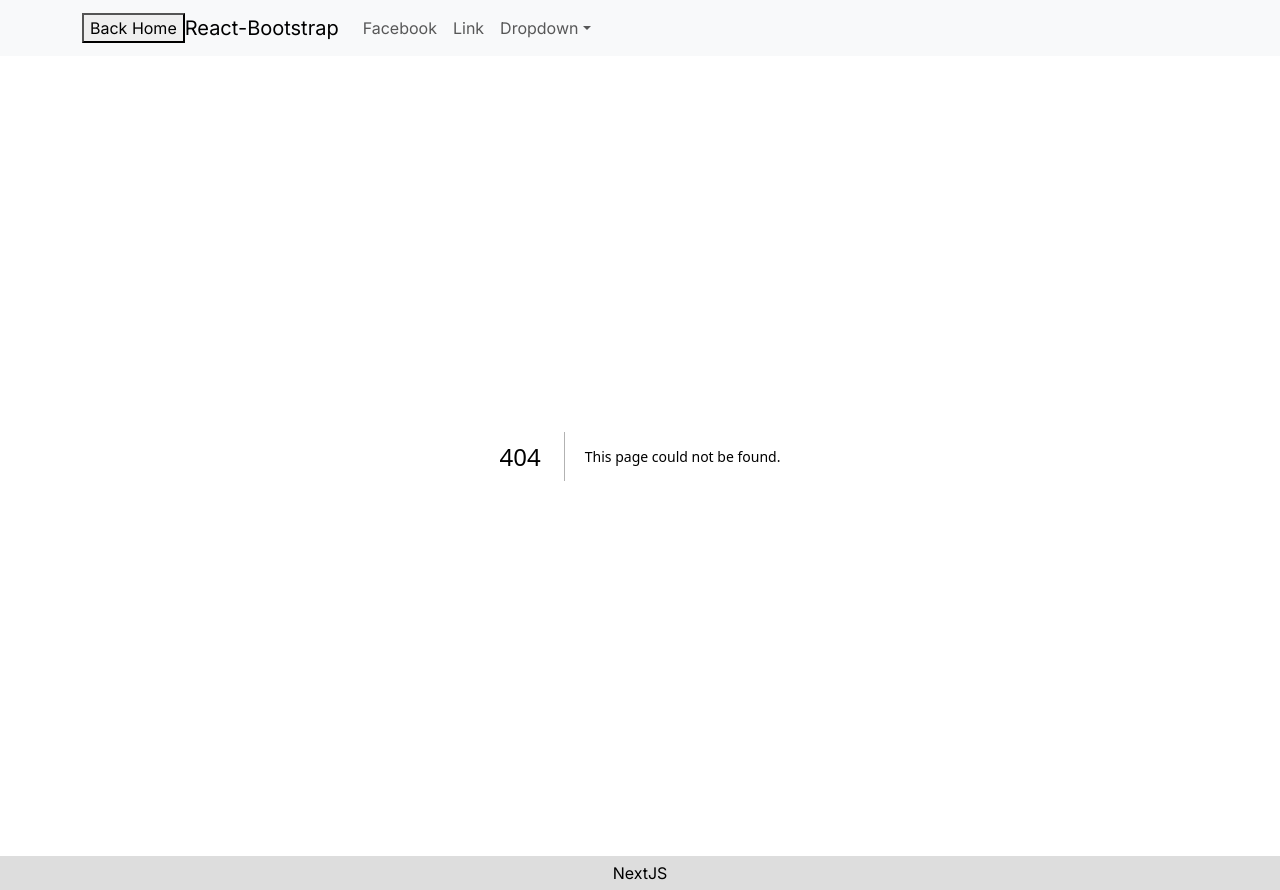
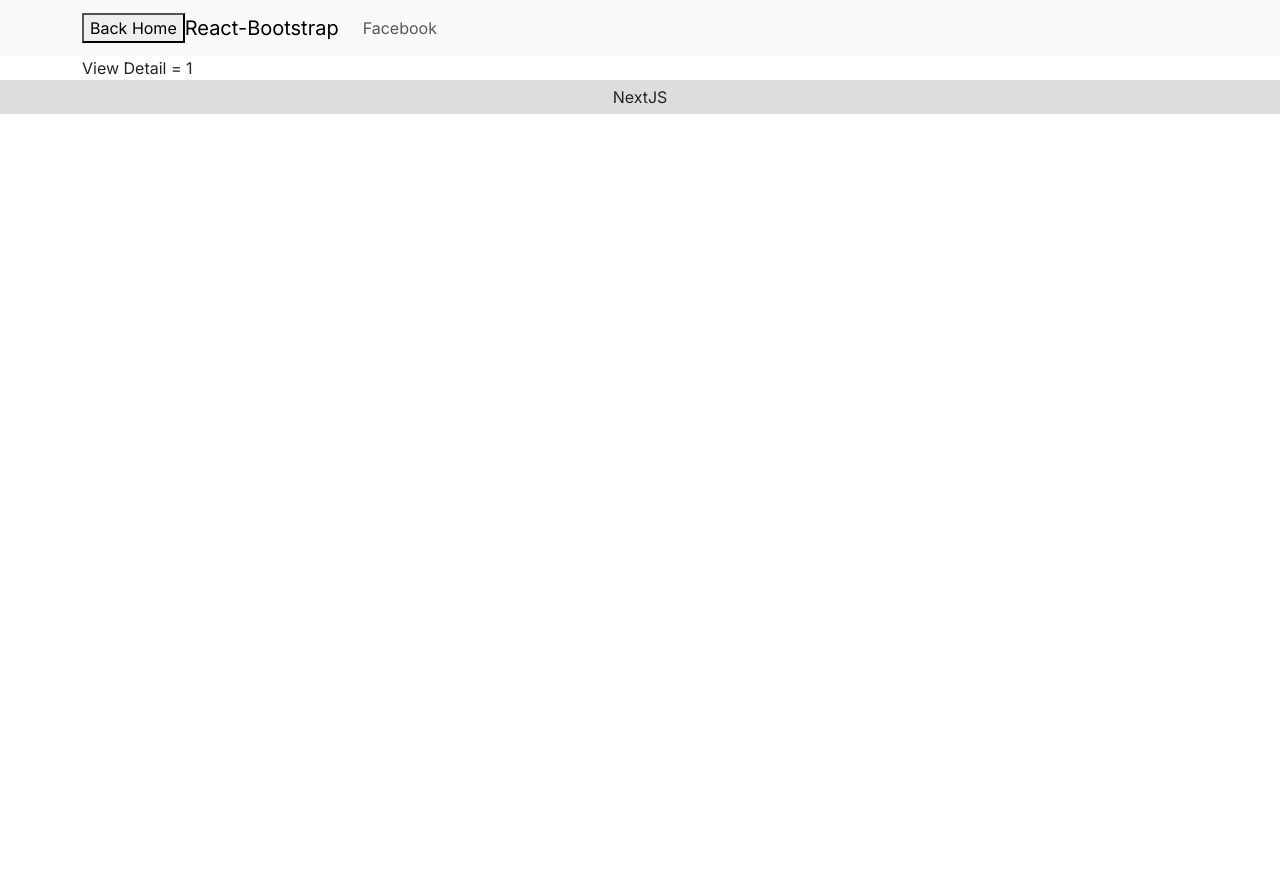
Before and after one commit to NguyenPhucTrong/NextJS, a Next.js app: page /facebook/1 in a window 1280 px wide. Before the commit this address had no page. After the commit the page ends 800 px from the top, so only its background shows below. Built offline with nearby package versions, Linux system fonts and the light colour scheme.

Commit message:
Tạo Page by id

```diff
--- a/src/app/components/app.header.tsx
+++ b/src/app/components/app.header.tsx
@@ -24,20 +24,6 @@ const AppHeader = () => {
               <Link href="/facebook" className="nav-link">
                 Facebook
               </Link>
-              <Nav.Link href="#link">Link</Nav.Link>
-              <NavDropdown title="Dropdown" id="basic-nav-dropdown">
-                <NavDropdown.Item href="#action/3.1">Action</NavDropdown.Item>
-                <NavDropdown.Item href="#action/3.2">
-                  Another action
-                </NavDropdown.Item>
-                <NavDropdown.Item href="#action/3.3">
-                  Something
-                </NavDropdown.Item>
-                <NavDropdown.Divider />
-                <NavDropdown.Item href="#action/3.4">
-                  Separated link
-                </NavDropdown.Item>
-              </NavDropdown>
             </Nav>
           </Navbar.Collapse>
         </Container>
--- a/src/app/components/app.table.tsx
+++ b/src/app/components/app.table.tsx
@@ -8,6 +8,7 @@ import { Button } from "react-bootstrap";
 import CreateModel from "./create.modal";
 import { useState } from "react";
 import UpdateModel from "./update.modal";
+import Link from "next/link";
 
 interface Iprops {
   blogs: IBlogs[];
@@ -58,7 +59,8 @@ const AppTable = (props: Iprops) => {
                       <td>{item.author}</td>
                       {/* <td>{blog.content}</td> */}
                       <td>
-                        <Button>view</Button>
+                        <Link href={`/facebook/${item.id}`}>View</Link>
+
                         <Button
                           variant="warning"
                           className="mx-3"
--- /dev/null
+++ b/src/app/facebook/[id]/page.tsx
@@ -0,0 +1,22 @@
+"use client";
+
+import Container from "react-bootstrap/Container";
+import Row from "react-bootstrap/Row";
+import Col from "react-bootstrap/Col";
+
+const ViewDetailBlog = ({ params }: { params: { id: string } }) => {
+  console.log("check:", params);
+  return (
+    <div>
+      <Container>
+        <Row>
+          <Col>
+            <div>View Detail = {params.id}</div>
+          </Col>
+        </Row>
+      </Container>
+    </div>
+  );
+};
+
+export default ViewDetailBlog;
```
